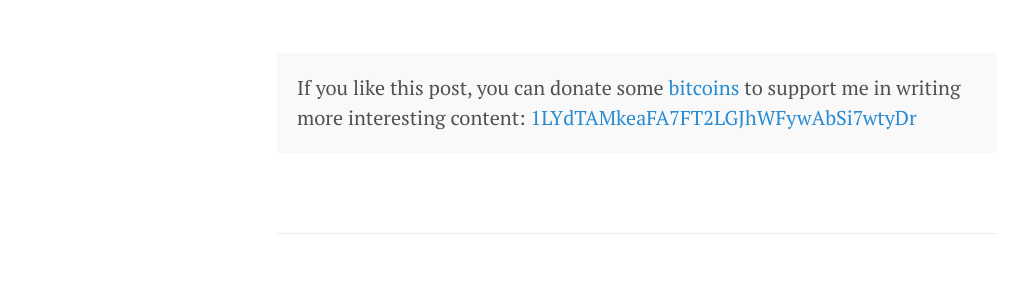
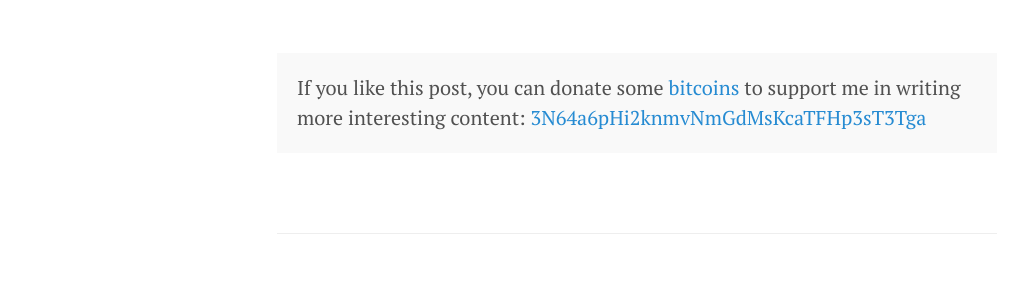
Before and after one commit to prusnak/rusnak.io, a Jekyll site: the page built from _posts/2009-12-24-merry-christmas.md, in a window 1280 px wide. Shown: the part 811-1111 px from the top of the page, without its empty margins (3-1031 px from the left). Built offline with Jekyll 4.4.1, drawn with Linux system fonts in a browser that asks for light colours; nearby versions of some CDN libraries; comment, search, counter and statistics services are not loaded.

Commit message:
use segwit for donation address

```diff
--- a/_layouts/post.html
+++ b/_layouts/post.html
@@ -9,7 +9,7 @@ layout: default
 </article>
 
 <aside style="margin-bottom: 4em; background: #f9f9f9; padding: 1em;">
-If you like this post, you can donate some <a href="https://en.wikipedia.org/wiki/Bitcoin">bitcoins</a> to support me in writing more interesting content: <a href="https://blockchain.info/address/1LYdTAMkeaFA7FT2LGJhWFywAbSi7wtyDr">1LYdTAMkeaFA7FT2LGJhWFywAbSi7wtyDr</a>
+If you like this post, you can donate some <a href="https://en.wikipedia.org/wiki/Bitcoin">bitcoins</a> to support me in writing more interesting content: <a href="https://blockchain.info/address/3N64a6pHi2knmvNmGdMsKcaTFHp3sT3Tga">3N64a6pHi2knmvNmGdMsKcaTFHp3sT3Tga</a>
 </aside>
 
 <aside class="related">
```
